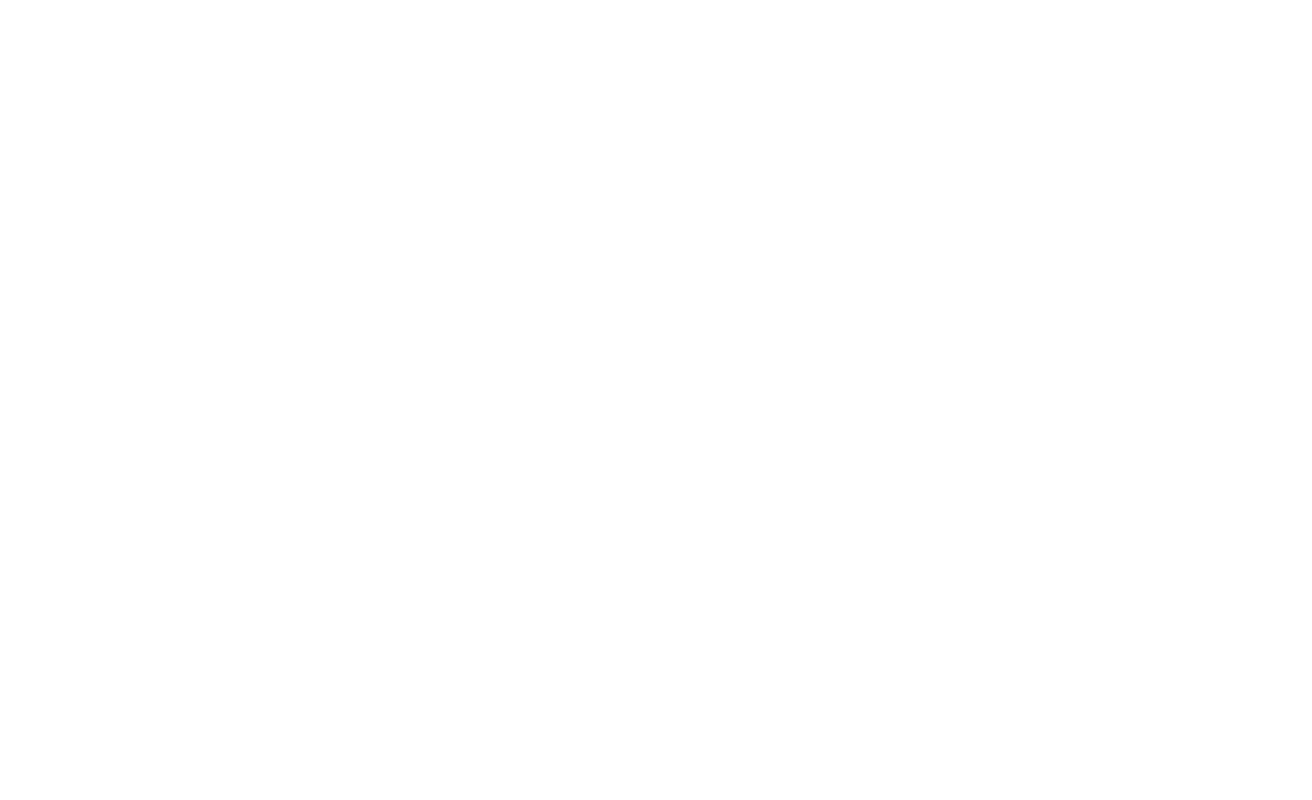
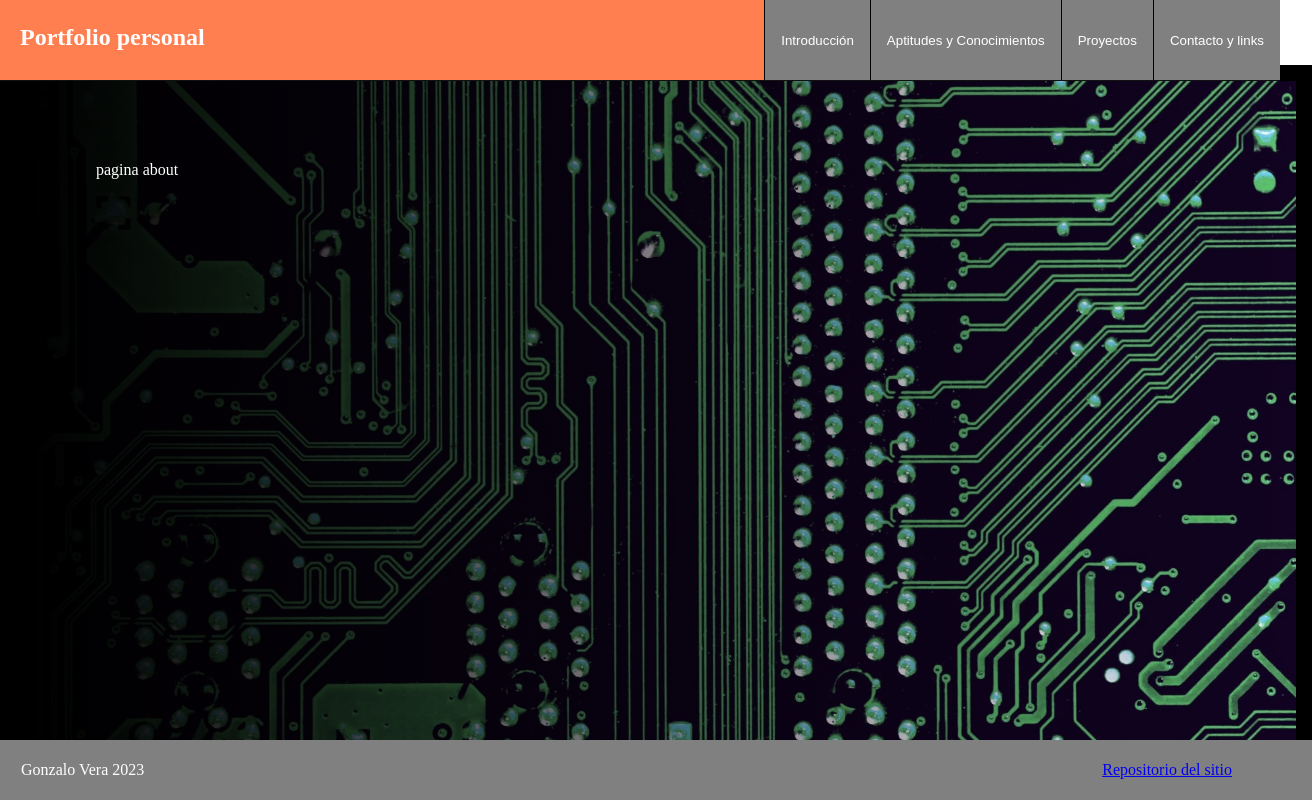
Before and after one commit to gonve13/gonve13.github.io, a plain HTML site: page spanish.html in a window 1280 px wide. Shown: the whole page, 1312 px wide, since content can reach past the window. Drawn offline with Linux system fonts and the light colour scheme.

Commit message:
more styling

```diff
--- a/script.js
+++ b/script.js
@@ -0,0 +1,29 @@
+const page_about = document.getElementById("page_about");
+const page_skills = document.getElementById("page_skills");
+const page_proyects = document.getElementById("page_proyects");
+const page_contact = document.getElementById("page_contact");
+const displayType = "block";
+
+function showBody(page){
+    page_about.style.display = "none";
+    page_skills.style.display = "none";
+    page_proyects.style.display = "none";
+    page_contact.style.display = "none";
+    switch(page){
+        case 'about':
+            page_about.style.display= displayType;
+            break;
+        case 'skills':
+            page_skills.style.display= displayType;
+            break;
+        case 'proyects':
+            page_proyects.style.display= displayType;
+            break;
+        case 'contact':
+            page_contact.style.display= displayType;
+            break;
+    }
+}
+
+
+showBody('about');
--- a/spanish.html
+++ b/spanish.html
@@ -1,3 +1,4 @@
+<!DOCTYPE html>
 <html lang="es">
 <head>
     <meta charset="UTF-8">
@@ -7,6 +8,37 @@
     <title>Gonzalo Vera</title>
 </head>
 <body>
+    <header>
 
+        <ul>
+            <li style="float: left;"><h2>Portfolio personal</h2></li>
+            <li><button id="btn-contact" onclick="showBody('contact')">Contacto y links</button></li>
+            <li><button id="btn-proyects" onclick="showBody('proyects')">Proyectos</button></li>
+            <li><button id="btn-skills" onclick="showBody('skills')">Aptitudes y Conocimientos</button></li>
+            <li><button id="btn-about" onclick="showBody('about')">Introducción</button></li>
+
+
+        </ul>
+    </header>
+    <main id="main_body">
+        <div class="page" id="page_about">
+            <p>pagina about</p>
+        </div>
+        <div class="page" id="page_skills">
+            <p>pagina skills</p>
+        </div>
+        <div class="page" id="page_proyects">
+            <p>pagina proyectos</p>
+        </div>
+        <div class="page" id="page_contact">
+            <p>pagina contacto</p>
+        </div>
+    </main>
+    <footer>
+        <p>Gonzalo Vera 2023</p>
+        <p id="footnote"> <a target="_blank" href="https://github.com/gonve13/gonve13.github.io/">Repositorio del sitio</a></p>
+    </footer>
+
+    <script src="./script.js"></script>
 </body>
 </html>
--- a/style.css
+++ b/style.css
@@ -1,4 +1,6 @@
-button{
+/* index */
+
+#lang-selector > button{
     border: none;
     color: black;
     padding: 2px 32px 3px 32px;
@@ -14,7 +16,7 @@ button{
     text-shadow: 0 0 5px white;
 }
 
-button:hover{
+#lang-selector > button:hover{
     opacity: 1;
 }
 
@@ -42,3 +44,134 @@ button:hover{
 h1{
     margin-left: 50px;
 }
+
+
+/* pages */
+
+/* cabezal */
+header{
+    background-color: coral;
+    height: 10vh;
+    width: 100vw;
+    border-bottom:1px #111 solid;
+    position: sticky;
+    top: 0;
+}
+
+
+ul {
+    list-style-type: none;
+    margin: 0;
+    padding: 0;
+    overflow: hidden;
+}
+
+li {
+    float: right;
+}
+
+li h2{
+    color: white;
+    margin-left: 20px;
+    margin-top: 3vh;
+
+}
+
+li button {
+    display: block;
+    color: white;
+    background-color: gray;
+    text-align: center;
+    height: 10vh;
+    padding: 14px 16px;
+    text-decoration: none;
+    border: 0 none;
+    border-left: 1px solid black;
+}
+
+li button:hover {
+    background-color: #111;
+}
+
+
+/* cuerpo */
+
+main{
+    display:block;
+    background-color: Black;
+    min-height: 70vh;
+    padding:2vmin;
+    width: 100vw;
+    margin-top: -2vh;
+}
+
+div.page{
+
+    margin:0;
+    margin-left: 2vh;
+    padding:5vmax;
+    color:white;
+    min-height: inherit;
+    display:table-cell;
+}
+
+
+#page_about{
+        background-image: linear-gradient(to left, transparent, black), url("./img/bg2.webp");
+        background-repeat: no-repeat;
+        background-size:cover;
+}
+
+
+#page_skills{
+    background-image: linear-gradient(to left, transparent, black), url("./img/bg1.webp");
+    background-repeat: no-repeat;
+    background-size:cover;
+}
+
+#page_proyects{
+    background-image: linear-gradient(to left, transparent, black), url("./img/bg3.webp");
+    background-repeat: no-repeat;
+    background-size:cover;
+}
+
+#page_contact{
+    background-image: linear-gradient(to left, transparent, black), url("./img/bg4.webp");
+    background-repeat: no-repeat;
+    background-size:cover;
+}
+/* pie de pagina */
+
+footer{
+    background-color: grey;
+    max-height:5vh;
+    color:white;
+    position: fixed;
+    width: 100vw;
+    bottom: 0;
+    padding: 2vh 2vh;
+}
+
+footer p{
+    float: left;
+    margin: 5px;
+}
+
+p#footnote{
+    float:right;
+    margin-right: 5vw;
+}
+
+body {
+    width: 100vw;
+    margin:0;
+    Padding:0;
+}
+
+*::-webkit-scrollbar {
+    display: none;
+}
+* {
+    -ms-overflow-style: none;
+    scrollbar-width: none;
+  }
```
Also changed, not shown: english.html (+1 -0 lines), index.html (+1 -1 lines), img/bg1.webp (added), img/bg2.webp (added), img/bg3.webp (added), img/bg4.webp (added).
